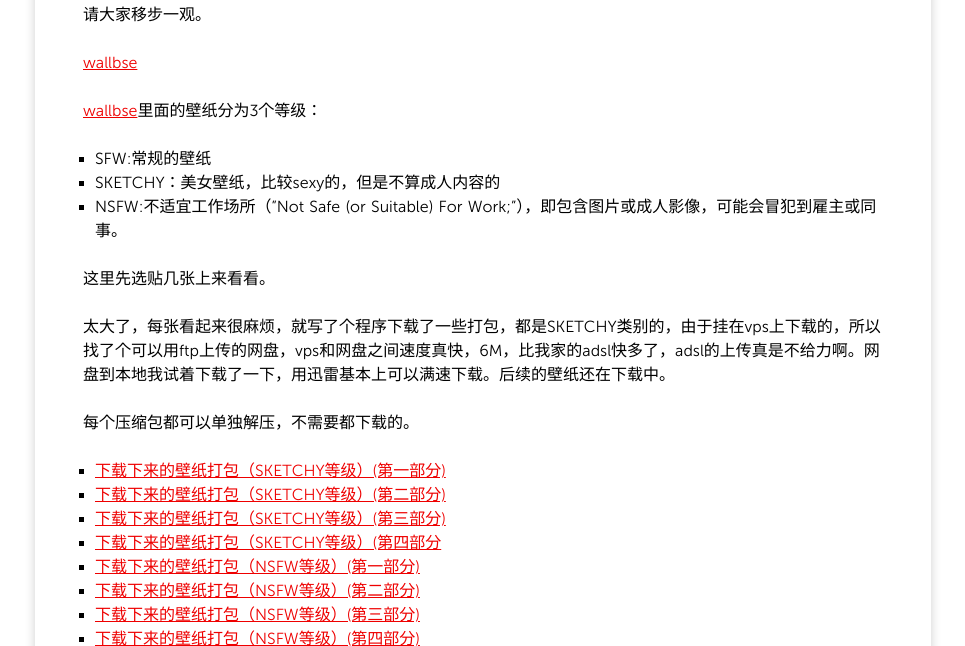
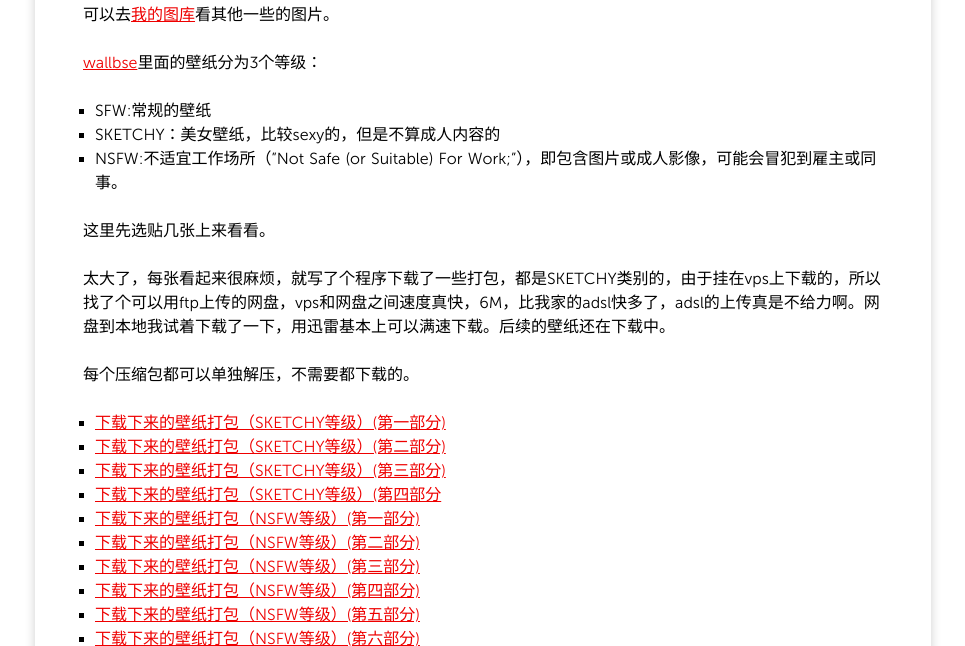
Before and after one commit to stefwoo/stefwoo.github.com, a Jekyll site: the page built from _posts/2013/2013-11-3-wallbase.md, in a window 1280 px wide and 900 px high, scrolled down 2434 px, cut to the strip 254-900 px from the top of the window. Shown: the whole strip, without its empty margins (157-1122 px from the left). Built offline with Jekyll 4.4.1, drawn with Linux system fonts in a browser that asks for light colours; Markdown is read by kramdown in place of the engine named in the settings; comment, search, counter and statistics services are not loaded.

Commit message:
add fancybox

```diff
--- a/_posts/2013/2013-11-3-wallbase.md
+++ b/_posts/2013/2013-11-3-wallbase.md
@@ -11,39 +11,37 @@
 看到这个网站的原因是之前在安装linux的时候用xfce4觉得不好看，想找好看的window X，在G+上看到的有个有好看的elementary OS，点进去一看，ui做的很好，它用的壁纸很好看，发现是来自一个叫wallbase的网站，然后我到那个网址一看，真是非常的不错。
 随便贴几张上来看看。点击可以看大图。
 
-<a class="fancybox" rel="gallery1" id="single_1" href="http://wpimg-wpimg.stor.sinaapp.com/original/63ed4f52fb19ba50523ae268e6a09066.jpg" title="stefwoo.info">
+<a class="fancybox" rel="gallery1" href="http://wpimg-wpimg.stor.sinaapp.com/original/63ed4f52fb19ba50523ae268e6a09066.jpg" title="stefwoo.info">
     <img src="http://wpimg-wpimg.stor.sinaapp.com/200/63ed4f52fb19ba50523ae268e6a09066.jpg" alt="" />
 </a>
 
-<a class="fancybox" rel="gallery1" id="single_1" href="http://wpimg-wpimg.stor.sinaapp.com/original/9d4aea88ed1a4232a985fc559144fa84.jpg" title="stefwoo.info">
+<a class="fancybox" rel="gallery1" href="http://wpimg-wpimg.stor.sinaapp.com/original/9d4aea88ed1a4232a985fc559144fa84.jpg" title="stefwoo.info">
     <img src="http://wpimg-wpimg.stor.sinaapp.com/200/9d4aea88ed1a4232a985fc559144fa84.jpg" alt="" />
 </a>
 
-<a class="fancybox" rel="gallery1" id="single_1" href="http://wpimg-wpimg.stor.sinaapp.com/original/ffba508db8a34783f6015bfce2de4a71.jpg" title="stefwoo.info">
+<a class="fancybox" rel="gallery1" href="http://wpimg-wpimg.stor.sinaapp.com/original/ffba508db8a34783f6015bfce2de4a71.jpg" title="stefwoo.info">
     <img src="http://wpimg-wpimg.stor.sinaapp.com/200/ffba508db8a34783f6015bfce2de4a71.jpg" alt="" />
 </a>
 
-<a class="fancybox" rel="gallery1" id="single_1" href="http://wpimg-wpimg.stor.sinaapp.com/original/f721bd6dc208545ff9d8de26bbf7fbac.jpg" title="stefwoo.info">
+<a class="fancybox" rel="gallery1" href="http://wpimg-wpimg.stor.sinaapp.com/original/f721bd6dc208545ff9d8de26bbf7fbac.jpg" title="stefwoo.info">
     <img src="http://wpimg-wpimg.stor.sinaapp.com/200/f721bd6dc208545ff9d8de26bbf7fbac.jpg" alt="" />
 </a>
 
-<a class="fancybox" rel="gallery1" id="single_1" href="http://wpimg-wpimg.stor.sinaapp.com/original/d49ae7ca96d8d93674c769b22b6a0d17.jpg" title="stefwoo.info">
+<a class="fancybox" rel="gallery1" href="http://wpimg-wpimg.stor.sinaapp.com/original/d49ae7ca96d8d93674c769b22b6a0d17.jpg" title="stefwoo.info">
     <img src="http://wpimg-wpimg.stor.sinaapp.com/200/d49ae7ca96d8d93674c769b22b6a0d17.jpg" alt="" />
 </a>
 
-<a class="fancybox" rel="gallery1" id="single_1" href="http://wpimg-wpimg.stor.sinaapp.com/original/77c4c5b8bfa62c53b10d72cbce9ad7a8.jpg" title="stefwoo.info">
+<a class="fancybox" rel="gallery1" href="http://wpimg-wpimg.stor.sinaapp.com/original/77c4c5b8bfa62c53b10d72cbce9ad7a8.jpg" title="stefwoo.info">
     <img src="http://wpimg-wpimg.stor.sinaapp.com/200/77c4c5b8bfa62c53b10d72cbce9ad7a8.jpg" alt="" />
 </a>
 
-<a class="fancybox" rel="gallery1" id="single_1" href="http://wpimg-wpimg.stor.sinaapp.com/original/52e5823cb35c6666e1bbf70d987128a0.jpg" title="stefwoo.info">
+<a class="fancybox" rel="gallery1" href="http://wpimg-wpimg.stor.sinaapp.com/original/52e5823cb35c6666e1bbf70d987128a0.jpg" title="stefwoo.info">
     <img src="http://wpimg-wpimg.stor.sinaapp.com/200/52e5823cb35c6666e1bbf70d987128a0.jpg" alt="" />
 </a>
 
-请大家移步一观。
+可以去[我的图库](http://wpimg.sinaapp.com)看其他一些的图片。
 
-[wallbse](www.wallbase.cc)
-
-[wallbse](www.wallbase.cc)里面的壁纸分为3个等级：
+[wallbse](http://www.wallbase.cc)里面的壁纸分为3个等级：
 
 * SFW:常规的壁纸
 * SKETCHY：美女壁纸，比较sexy的，但是不算成人内容的
```
